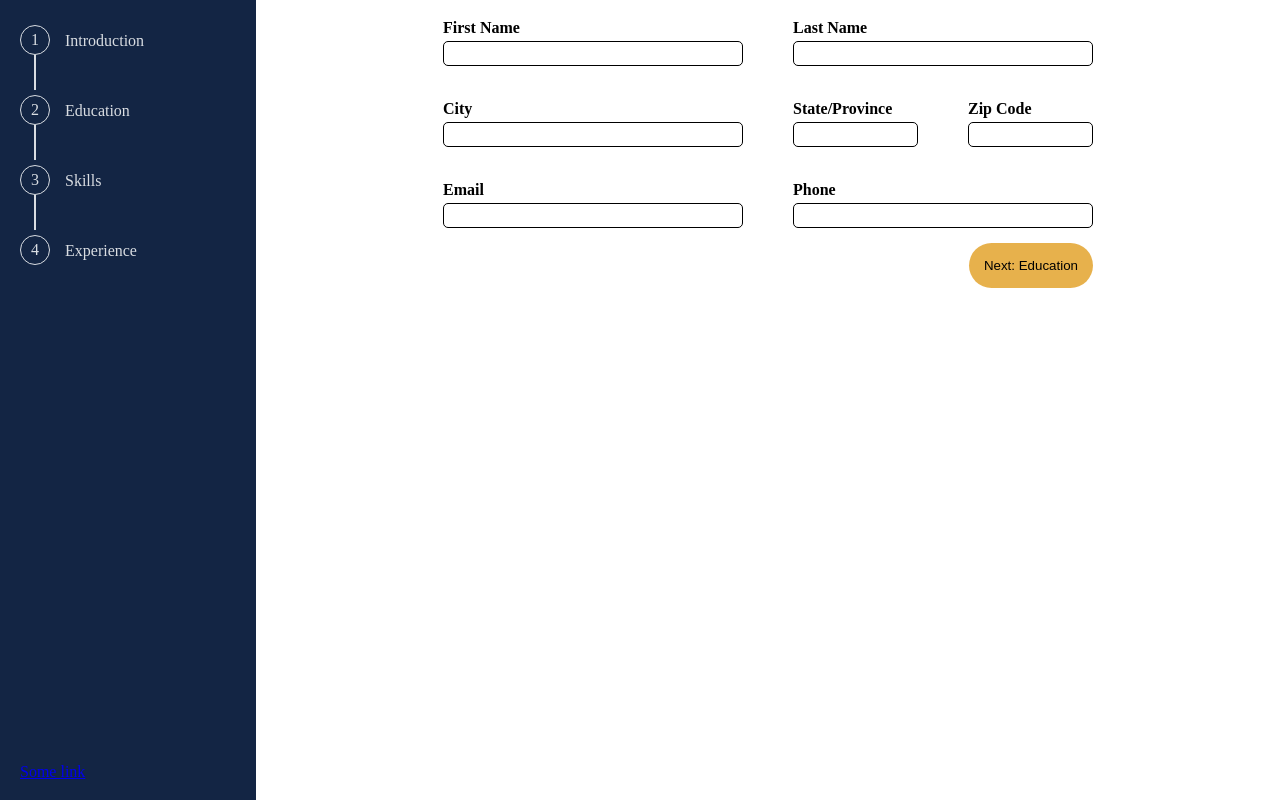
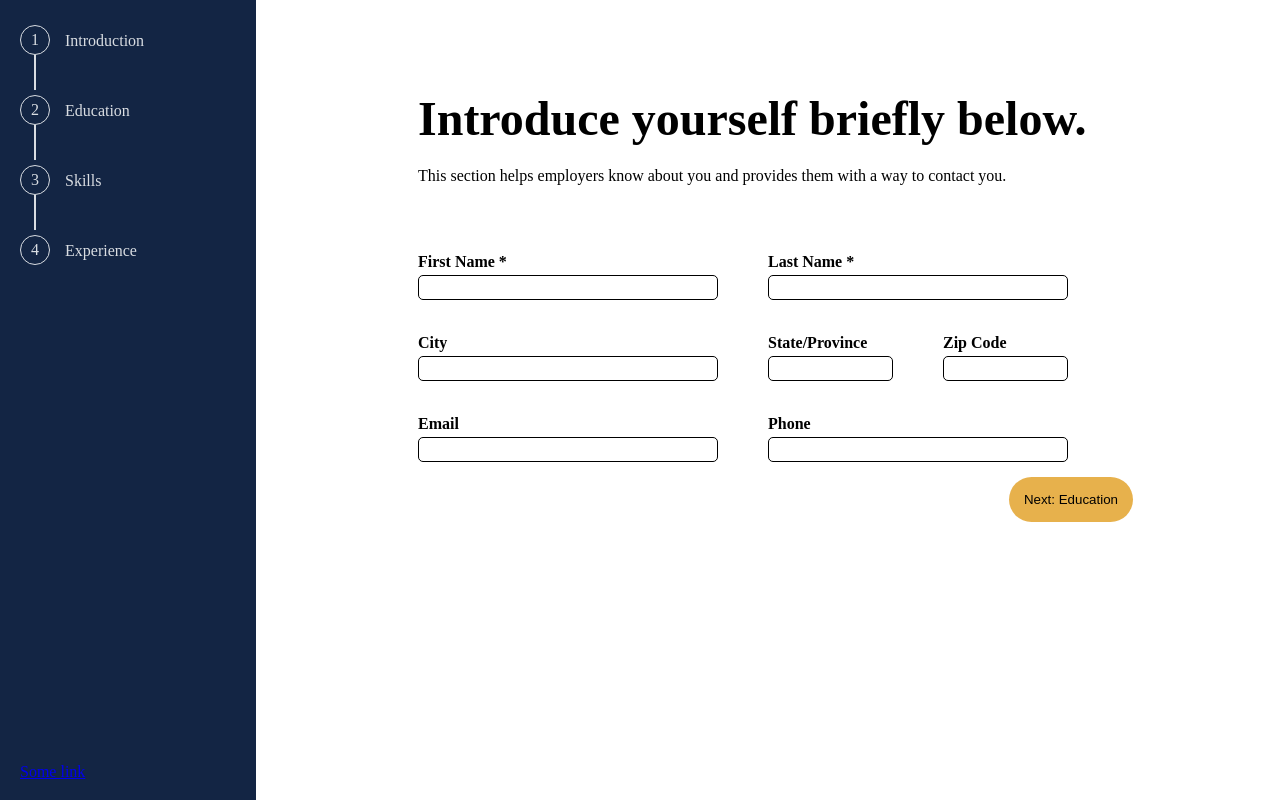
Before and after one commit to mjnchy/cv_application, a React (Vite) app: page / in a window 1280 px wide. Built offline with nearby package versions, Linux system fonts and the light colour scheme.

Commit message:
Added some additional styles and courtesy text to the form.

```diff
--- a/src/components/form/Education.jsx
+++ b/src/components/form/Education.jsx
@@ -7,7 +7,15 @@ function Education() {
   for (let i = 0; i <= schlCnt; i++) schools.push(<School index={i} key={i} />);
 
   return (
-    <div className="education form-page">
+    <div className="form-page">
+      <div className="form-welcome">
+        <h2 className="form-welcome-header">Tell us about your educational background.</h2>
+        <p className="form-welcome-extension">
+          This section informs employers about your educational background.
+        </p>
+      </div>
+
+      <div className="education form-container">
         {schools}
         <button
           className="button add-btn fa-solid fa-plus"
@@ -15,6 +23,7 @@ function Education() {
           onClick={() => setSchlCnt(schlCnt + 1)}>
           Add Another School
         </button>
+      </div>
     </div>
   );
 };
--- a/src/components/form/Experience.jsx
+++ b/src/components/form/Experience.jsx
@@ -7,7 +7,16 @@ function Experience() {
   for (let i = 0; i <= jobCnt; i++) jobs.push(<Job index={i} key={`job${i}`} />);
 
   return (
-    <div className="experience form-page">
+    <div className="form-page">
+      <div className="form-welcome">
+        <h2 className="form-welcome-header">Share about your previous work experiences with us.</h2>
+        <p className="form-welcome-extension">
+          Employers usually look for prior work experience when hiring. This section helps your potential employers know more about
+          your work experiences.
+        </p>
+      </div>
+
+      <div className="experience form-container">
         {jobs}
         <button
           className="button add-btn fa-solid fa-plus"
@@ -15,6 +24,7 @@ function Experience() {
           onClick={() => setJobCnt(jobCnt + 1)}>
           Add Another Work Experience
         </button>
+      </div>
     </div>
   );
 };
--- a/src/components/form/Form.jsx
+++ b/src/components/form/Form.jsx
@@ -15,7 +15,7 @@ function Form() {
 
   return (
     <form className="form">
-      {segment < 1 ? null :
+      {segment < 1 ? <span className="form-nav-btn prev"></span> :
         <button
           className="button form-nav-btn prev"
           type="button"
--- a/src/components/form/Introduction.jsx
+++ b/src/components/form/Introduction.jsx
@@ -2,10 +2,18 @@ import Field from "./Field";
 
 function Introduction() {
   return (
-    <div className="introduction form-page">
+    <div className="form-page">
+      <div className="form-welcome">
+        <h2 className="form-welcome-header">Introduce yourself briefly below.</h2>
+        <p className="form-welcome-extension">
+          This section helps employers know about you and provides them with a way to contact you.
+        </p>
+      </div>
+
+      <div className="introduction form-container">
         <div className="name form-section">
-        <Field id="first-name" labelText="First Name" name="first" />
-        <Field id="last-name" labelText="Last Name" name="last" />
+          <Field id="first-name" labelText="First Name *" name="first" />
+          <Field id="last-name" labelText="Last Name *" name="last" />
         </div>
 
         <div className="location form-section">
@@ -21,6 +29,7 @@ function Introduction() {
           <Field id="phone" labelText="Phone" name="phone" />
         </div>
       </div>
+    </div>
   );
 };
 
--- a/src/components/form/Skills.jsx
+++ b/src/components/form/Skills.jsx
@@ -7,7 +7,15 @@ function Skills() {
   for (let i = 0; i <= skillCnt; i++) skills.push(<Skill index={i} key={i} />);
 
   return (
-    <div className="skills form-page">
+    <div className="form-page">
+      <div className="form-welcome">
+        <h2 className="form-welcome-header">What are you skilled in?</h2>
+        <p className="form-welcome-extension">
+          Listing out individual skills can be a great way to enhance your resume and attract potential employers.
+        </p>
+      </div>
+
+      <div className="skills form-container">
         {skills}
         <button
           className="button add-btn fa-solid fa-plus"
@@ -15,6 +23,7 @@ function Skills() {
           onClick={() => setSkillCnt(skillCnt + 1)}>
           Add Another Skill
         </button>
+      </div>
     </div>
   );
 };
--- a/src/styles.css
+++ b/src/styles.css
@@ -79,12 +79,25 @@
 }
 
 .form {
-  max-width: 650px;
+  max-width: 750px;
   margin: auto;
   overflow: hidden;
 }
 
+.form-welcome {
+  margin: 25px auto 50px;
+}
+
+.form-welcome-header {
+  font-size: 3rem;
+  font-weight: 700;
+  margin: 25px auto;
+}
+
 .form-page {
+  width: 95%;
+  max-width: 700px;
+  margin: auto;
   transition: var(--speed);
 }
 
@@ -127,7 +140,8 @@
   font-weight: 600;
   height: 45px;
   width: 100%;
-  margin: auto auto 20px;
+  max-width: 650px;
+  margin: auto 0 20px;
   background-color: transparent;
   border: 2px solid var(--accent);
   border-radius: 5px;
@@ -138,13 +152,16 @@
 }
 
 .form-nav-btn.prev {
+  display: block;
+  height: 20px;
   background-color: transparent;
   border: none;
+  margin: 50px 0 auto;
 }
 
 .form-nav-btn.next, .form-nav-btn.save {
   padding: 15px;
-  margin: auto 0 auto auto;
+  margin: auto 10px auto auto;
   border: none;
   border-radius: 25px;
   background-color: var(--accent2);
```
Lines whose indentation alone changed are shown as unchanged.
